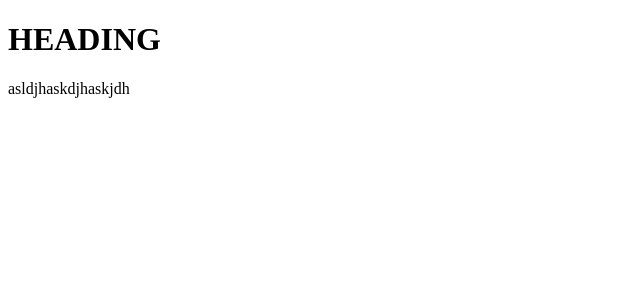
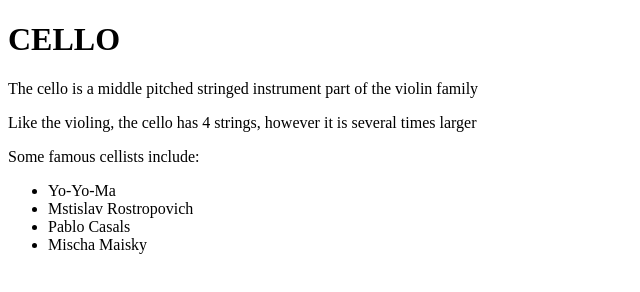
Before and after one commit to tktam123/Programming-practical-4, a plain HTML site: page HTML JS/Toby.html in a window 1280 px wide. Shown: the whole page, without its empty margins (0-640 px from the left). Drawn offline with Linux system fonts and the light colour scheme.

Commit message:
added initial information about cello

```diff
--- a/HTML JS/Toby.html
+++ b/HTML JS/Toby.html
@@ -7,8 +7,16 @@
     </head>
     <body>
 
-        <h1>HEADING</h1>
-        <p>asldjhaskdjhaskjdh</p>
+        <h1>CELLO</h1>
+        <p>The cello is a middle pitched stringed instrument part of the violin family</p>
+        <p>Like the violing, the cello has 4 strings, however it is several times larger</p>
+        <p>Some famous cellists include:</p>
+        <ul>
+            <li>Yo-Yo-Ma</li>
+            <li>Mstislav Rostropovich</li>
+            <li>Pablo Casals</li>
+            <li>Mischa Maisky</li>
+        </ul>
 
     </body>
 </html>
```
